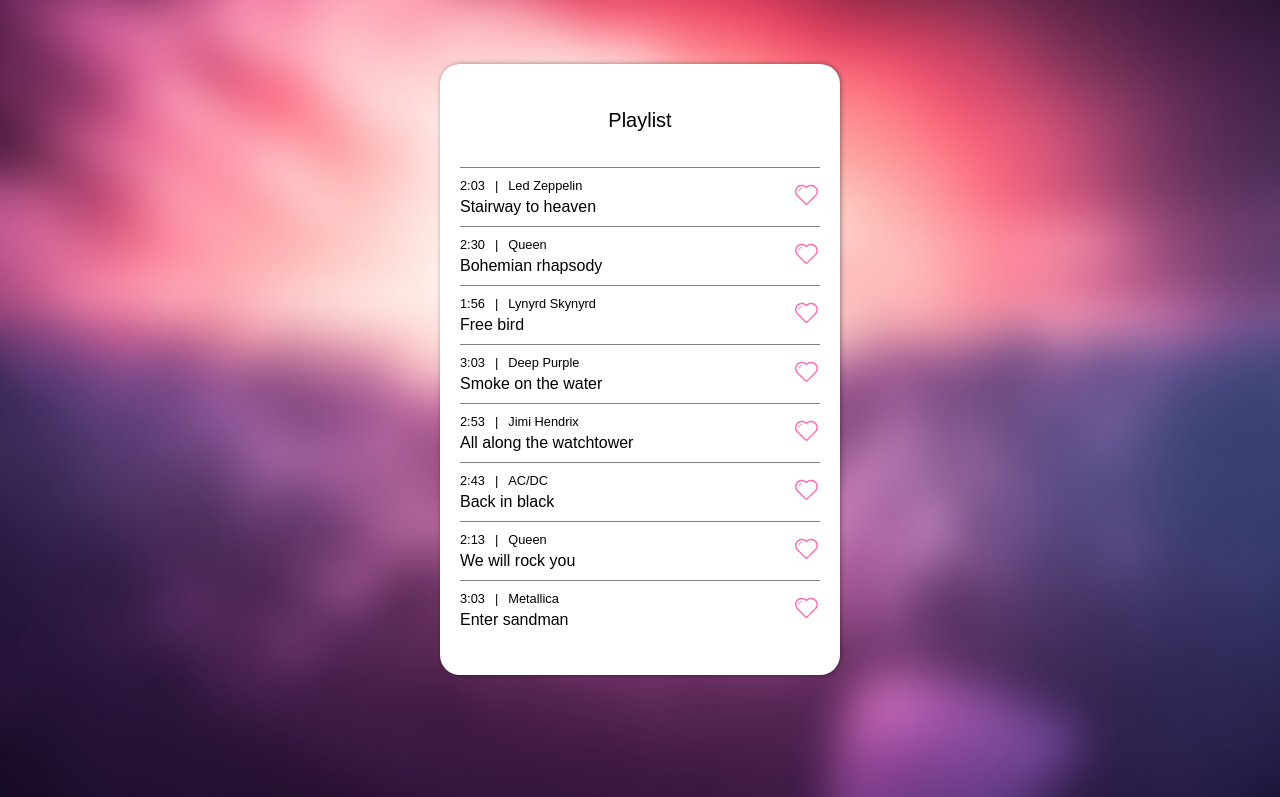
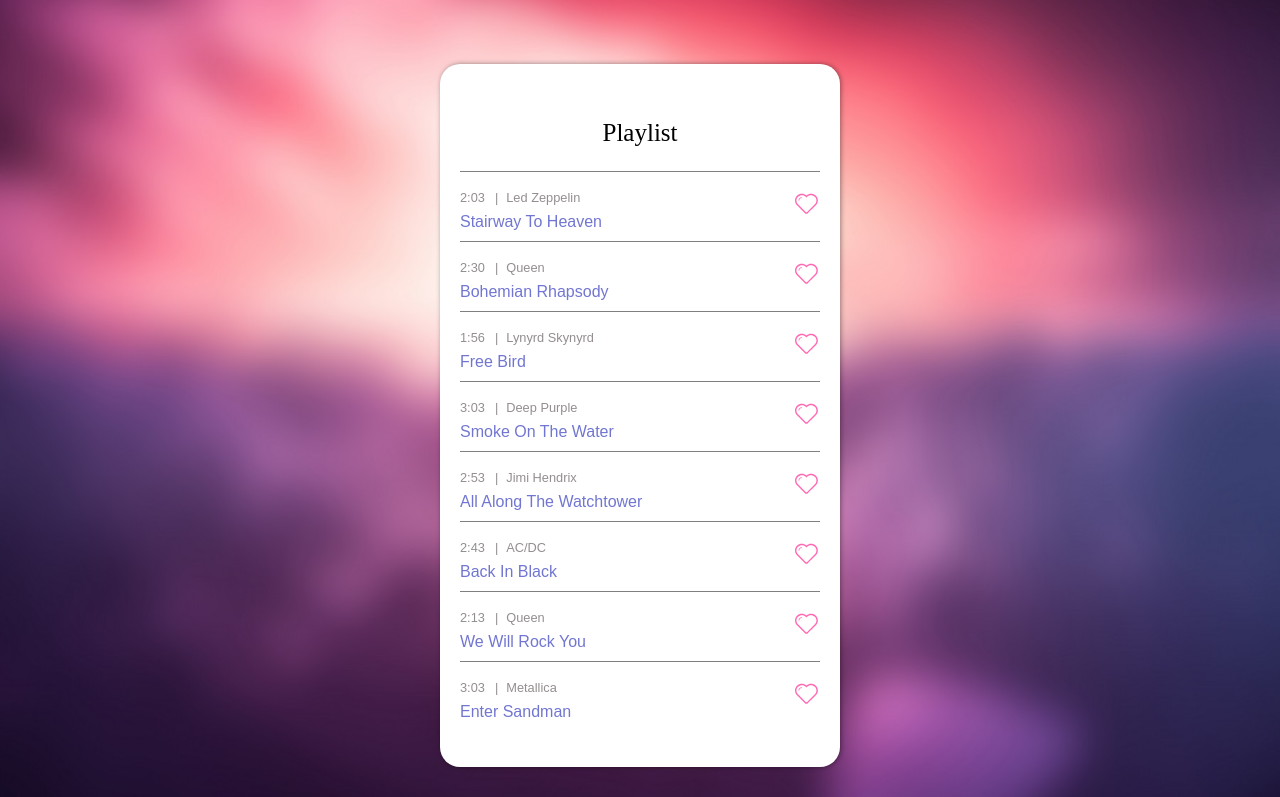
Before and after one commit to starzhitskiy/JSplayList, a website: page index.html in a window 1280 px wide. Shown: the top 797 px of the page. Drawn offline with Linux system fonts and the light colour scheme.

Commit message:
NewPlayList

```diff
--- a/index.html
+++ b/index.html
@@ -26,10 +26,10 @@
 									<li class="ba-music">
 											<div class="ba-music__main">
 												<div class="ba-music__header">
-													<p class="ba-music__duration">{{duration}}</p>
-													<p class="ba-music__artist">{{artist}}</p>
+													<span class="ba-music__duration">{{duration}}</span>
+													<span class="ba-music__artist">{{artist}}</span>
 												</div>
-												<h4 class="ba-music__title">{{title}}</h4>
+												<span class="ba-music__title">{{title}}</span>
 											</div>
 											<a href="#" class="ba-music__liked">
 												<svg class="ba-icon" width="10" height="10">
--- a/scss/style.scss
+++ b/scss/style.scss
@@ -1,20 +1,13 @@
-@import 'normalize';
-@import 'layout';
-@import 'elements';
+@import "normalize";
+@import "layout";
+@import "elements";
 
-
-html{
-	overflow: hidden;
+html {
+  overflow: hidden;
 }
 
-h2 {
-  margin: 15px 0 35px;
-}
-
-/* Layout */
-
 .ba-playlist-list {
-  background: url('../img/font.jpg') no-repeat center;
+  background: url("../img/font.jpg") no-repeat center;
   background-size: cover;
   height: 100vh;
   padding: 5%;
@@ -27,9 +20,8 @@
   box-shadow: 1px 0 5px rgba(0, 0, 0, 0.4);
 
   &__title {
+    font: 500 25px/1.4 Lora, serif;
     text-align: center;
-    font-size: 20px;
-    font-weight: 500;
   }
 
   &__list {
@@ -57,25 +49,24 @@
   }
 
   &__duration {
-    padding-right: 10px;
+    font-size: 80%;
+    color: #948e8e;
     &:after {
-      content: '|';
+      content: "|";
       padding-left: 10px;
     }
   }
 
   &__artist {
+    margin: 8px;
+    color: #948e8e;
     text-transform: capitalize;
-  }
-
-  &__duration,  &__artist {
-    margin: 0 0 5px;
     font-size: 80%;
   }
 
   &__title {
-    margin: 0;
-    font-weight: 500;
+    text-transform: capitalize;
+    color: #7176d1;
     &::first-letter {
       text-transform: uppercase;
     }
```
Also changed, not shown: css/style.css, 1 other file.
